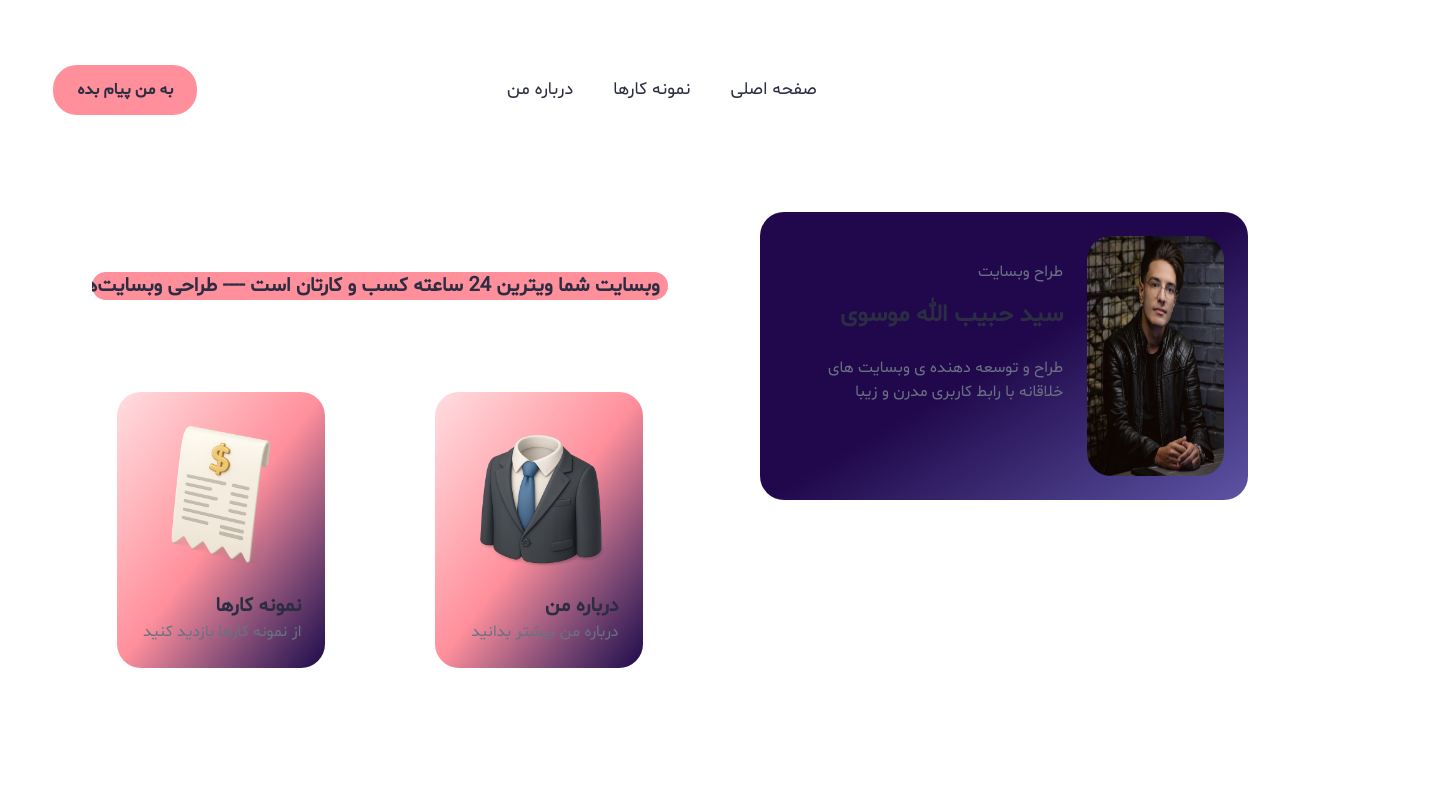
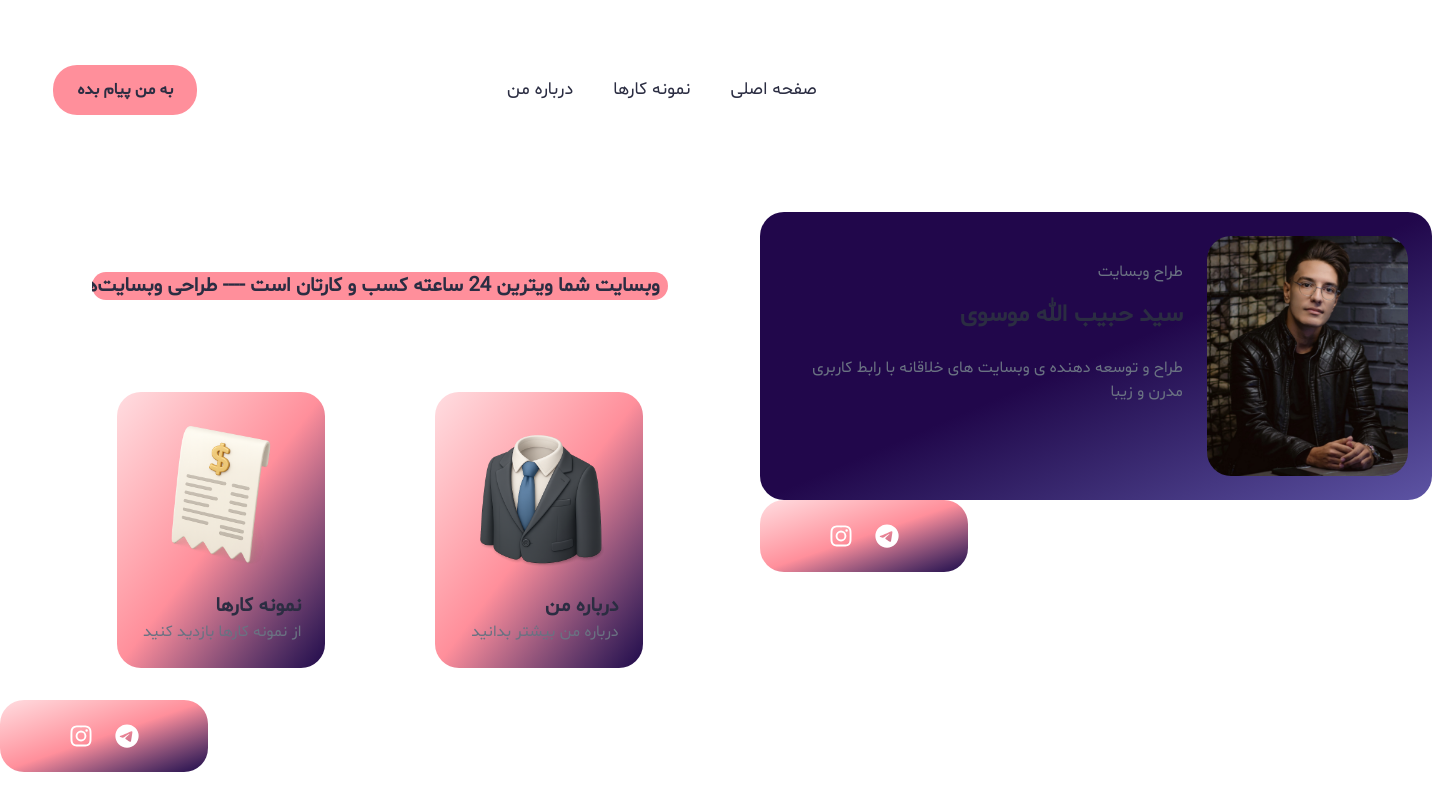
Before and after one commit to Habib2015s/NemooneKar, a Next.js app: page / in a window 1280 px wide. Shown: the whole page, 1432 px wide, since content can reach past the window. Built offline with nearby package versions, Linux system fonts and the light colour scheme; some icons are missing.

Commit message:
sosial medias

```diff
--- a/app/MainBox.js
+++ b/app/MainBox.js
@@ -1,5 +1,6 @@
 import React from 'react'
 import Marquee from './Marquee'
+import Medias from './Medias'
 
 export default function MainBox() {
   return (
@@ -38,13 +39,15 @@ export default function MainBox() {
         </div>
 
         {/* سمت راست: Box 3 (بزرگ با تصویر و متن) */}
+        <div className='flex flex-col'>
         <div className="w-2xl h-72 shadow-3xl rounded-3xl p-6
           bg-gradient-to-br from-[#21074b] via-[#21074b] to-[#5D54A4]
           transform transition-transform duration-500 ease-in-out
           hover:scale-105 hover:shadow-4xl flex">
 
           {/* محتوای داخلی: تصویر سمت راست، متن سمت چپ */}
-          <div className="flex flex-row-reverse w-full items-start ">
+
+          <div className="flex flex-row-reverse  w-full items-start ">
 
             {/* تصویر سمت راست */}
             <div className="w-60 h-full flex justify-end">
@@ -52,7 +55,7 @@ export default function MainBox() {
                 src="./me.jpg"
                 alt="me"
                 className="rounded-3xl h-full w-fit "
-              />
+                />
             </div>
 
             {/* متن سمت چپ */}
@@ -61,7 +64,7 @@ export default function MainBox() {
               <p
                 style={{ fontFamily: "Shabnam" }}
                 className="font-bold text-2xl justify-end items-end flex mt-4"
-              >
+                >
                 سید حبیب الله موسوی
               </p><br/>
               <p className="text-gray-500 ">
@@ -71,6 +74,8 @@ export default function MainBox() {
             </div>
           </div>
         </div>
+          <Medias/>
+                  </div>
       </div>
     </div>
   )
--- /dev/null
+++ b/app/Medias.js
@@ -0,0 +1,16 @@
+import React from 'react'
+import { FontAwesomeIcon } from '@fortawesome/react-fontawesome'
+import { faInstagram, faTelegram } from '@fortawesome/free-brands-svg-icons'
+
+export default function Medias() {
+  return (
+    <div className='w-52 cursor-pointer h-fit shadow-3xl flex flex-col p-6 rounded-3xl
+              bg-gradient-to-br from-[#FFDDE1] via-[#FF8F9B] to-[#21074b]
+              transform transition-transform duration-500 ease-in-out hover:scale-105 hover:shadow-4xl'>
+      <div className='flex justify-center gap-4 text-white text-2xl'>
+        <FontAwesomeIcon icon={faInstagram} />
+        <FontAwesomeIcon icon={faTelegram} />
+      </div>
+    </div>
+  )
+}
--- a/app/page.js
+++ b/app/page.js
@@ -2,6 +2,7 @@
 import { useEffect } from 'react';
 import HoverIcon from './HoverIcon'; // اطمینان از مسیر درست
 import MainBox from './MainBox';
+import Medias from './Medias';
 
 export default function Page() {
   useEffect(() => {
@@ -48,6 +49,7 @@ export default function Page() {
       </div>
           </div>
       <MainBox/>
+      <Medias/>
     </div>
   );
 }
```
Also changed, not shown: package.json (+8 -4 lines), 1 other file (tests, documents, lock files or other folders).
